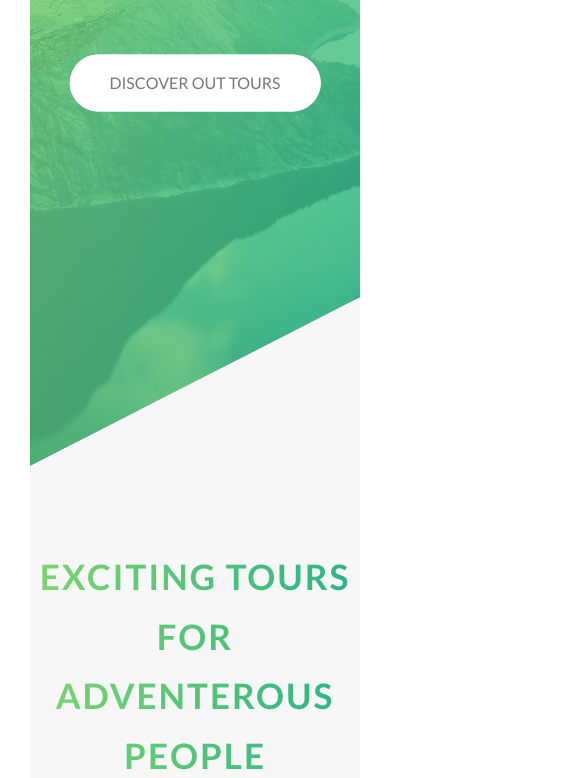
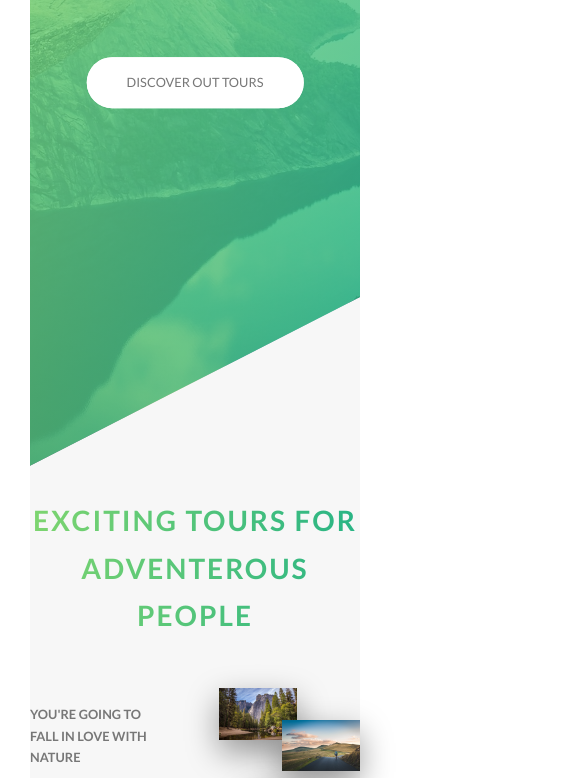
Before and after one commit to samuelbukoye/Natours, a website: page index.html in a window 390 px wide. Shown: the part 366-1144 px from the top of the page, 567 px wide, since content can reach past the window. Drawn offline with Linux system fonts and the light colour scheme.

Commit message:
added media query manager

```diff
--- a/sass/abstracts/_mixins.scss
+++ b/sass/abstracts/_mixins.scss
@@ -12,3 +12,51 @@
     left: 50%;
     transform: translate(-50%, -50%);
 }
+
+// MEDIA QUERY MANAGER
+
+/*
+0-600px: Phone
+600-900px: Tablet portrait
+900-1200px: Tablet landscape
+[1200-1800px]: Is where out normal styles apply
+1800px: Big desktop
+
+$breakpoint argument choices:
+- phone
+- tab-port
+- tab-land
+- big-desktop
+
+1em = 16px
+*/
+
+@mixin respond($breakpoint) {
+    //600px
+    @if $breakpoint == phone {
+        @media (max-width: 37.5em) {
+            @content;
+        }
+    }
+
+    //900px
+    @if $breakpoint == tab-port {
+        @media (max-width: 56.25em) {
+            @content;
+        }
+    }
+
+    //1200px
+    @if $breakpoint == tab-land {
+        @media (max-width: 75emem) {
+            @content;
+        }
+    }
+
+    //1800px
+    @if $breakpoint == big-desktop {
+        @media (min-width: 112.5em) {
+            @content;
+        }
+    }
+}
--- a/sass/base/_base.scss
+++ b/sass/base/_base.scss
@@ -7,7 +7,20 @@
 }
 
 html {
-    font-size: 62.5%;
+    // this defines what 1 rem is
+    font-size: 62.5%; //1rem = 10px; 10px/16px = 62.5%
+
+    @include respond(tab-land) {
+        font-size: 56.25%; //1rem = 9px; 9px/16px = 56.25%
+    }
+
+    @include respond(tab-port) {
+        font-size: 50%; //1rem = 8px; 8px/16px = 50%
+    }
+
+    @include respond(big-desktop) {
+        font-size: 75%; //1rem = 12px; 12px/16px = 75%
+    }
 }
 
 body {
```
Also changed, not shown: css/style.css.
